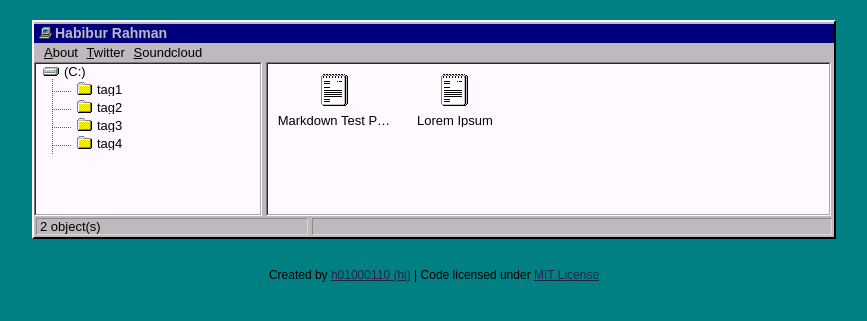
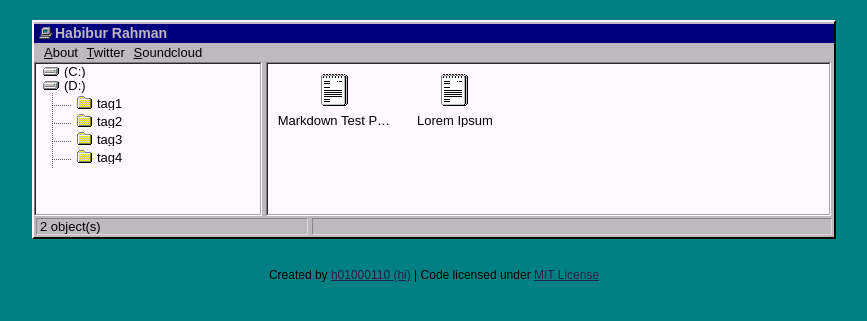
Before and after one commit to Habibu-R-ahman/habibu-r-ahman.github.io, a Jekyll site: the page built from index.html, in a window 1280 px wide. Shown: the top 321 px of the page, without its empty margins (206-1073 px from the left). Built offline with Jekyll 4.4.1, drawn with Linux system fonts in a browser that asks for light colours.

Commit message:
Trying Disk D:

```diff
--- a/_layouts/default.html
+++ b/_layouts/default.html
@@ -32,6 +32,7 @@
 		<div class="tag_list">
 			<ul id="tag-list">
 				<li><a href="/" ><img src="/assets/img/disk.png" />(C:)</a>
+				<li><a href="/" ><img src="/assets/img/disk.png" />(D:)</a>
 			<ul>
 				{% assign tags = site.tags | sort %}
 				{% for tag in tags %}
```
